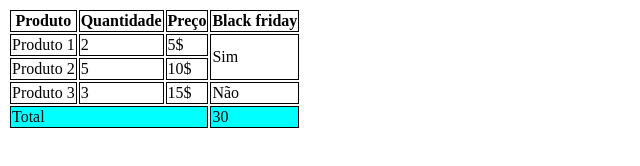
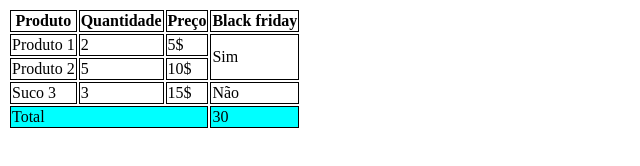
Before and after one commit to thalison-tech/Aula-Tabela, a plain HTML site: page index.html in a window 1280 px wide. Shown: the full height of the page, 0-640 px from the left. Drawn offline with Linux system fonts and the light colour scheme.

Commit message:
trocado de produto para suco

```diff
--- a/index.html
+++ b/index.html
@@ -42,7 +42,7 @@
 
             </tr>
             <tr>
-                <td>Produto 3</td>
+                <td>Suco 3</td>
                 <td>3</td>
                 <td>15$</td>
                 <td>Não</td>
```
